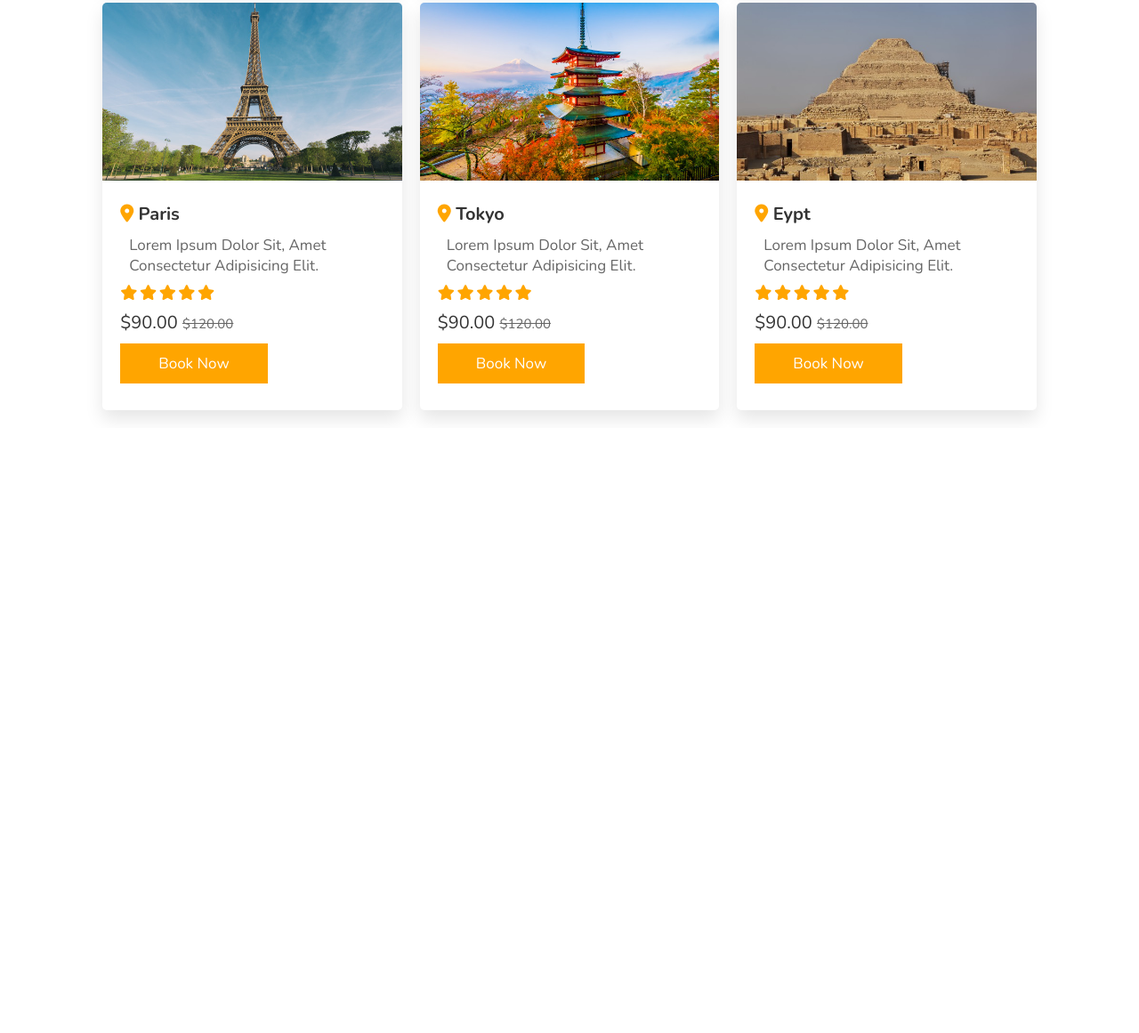
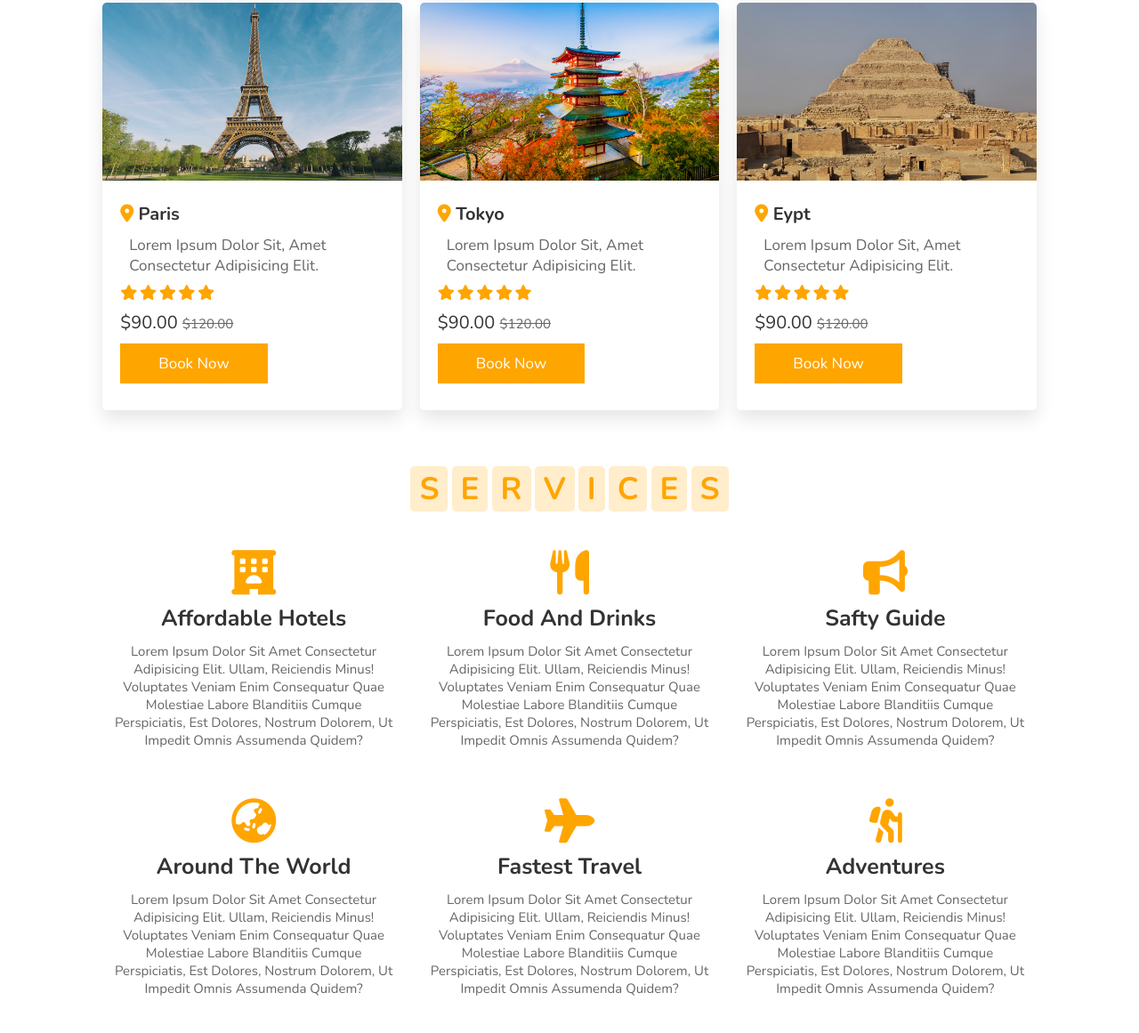
Before and after one commit to Willzz15/Projeto-tour, a plain HTML site: page Tour-WebSite/index.html in a window 1280 px wide. Shown: the part 2050-3211 px from the top of the page at 89% size. Before the commit the page ends 2531 px from the top, so only its background shows below. Drawn offline with nearby package versions, Linux system fonts and the light colour scheme.

Commit message:
Services

```diff
--- a/Tour-WebSite/index.html
+++ b/Tour-WebSite/index.html
@@ -241,8 +241,77 @@
       </div>
     </div>
   </section>
+  <!-- packagens section ends -->
 
-  <!-- packagens section ends -->
+
+  <!-- service section start-->
+
+  <section class="services" id="services">
+
+    <h1 class="heading">
+      <span>s</span>
+      <span>e</span>
+      <span>r</span>
+      <span>v</span>
+      <span>i</span>
+      <span>c</span>
+      <span>e</span>
+      <span>s</span>
+    </h1>
+
+    <div class="box-container">
+
+      <div class="box">
+        <i class="fas fa-hotel"></i>
+        <h3>affordable hotels</h3>
+        <p>Lorem ipsum dolor sit amet consectetur adipisicing elit. Ullam, reiciendis minus! Voluptates veniam enim
+          consequatur quae molestiae labore blanditiis cumque perspiciatis, est dolores, nostrum dolorem, ut impedit
+          omnis assumenda quidem?</p>
+      </div>
+
+      <div class="box">
+        <i class="fas fa-utensils"></i>
+        <h3>food and drinks</h3>
+        <p>Lorem ipsum dolor sit amet consectetur adipisicing elit. Ullam, reiciendis minus! Voluptates veniam enim
+          consequatur quae molestiae labore blanditiis cumque perspiciatis, est dolores, nostrum dolorem, ut impedit
+          omnis assumenda quidem?</p>
+      </div>
+
+      <div class="box">
+        <i class="fas fa-bullhorn"></i>
+        <h3>safty guide</h3>
+        <p>Lorem ipsum dolor sit amet consectetur adipisicing elit. Ullam, reiciendis minus! Voluptates veniam enim
+          consequatur quae molestiae labore blanditiis cumque perspiciatis, est dolores, nostrum dolorem, ut impedit
+          omnis assumenda quidem?</p>
+      </div>
+
+      <div class="box">
+        <i class="fas fa-globe-asia"></i>
+        <h3>around the world</h3>
+        <p>Lorem ipsum dolor sit amet consectetur adipisicing elit. Ullam, reiciendis minus! Voluptates veniam enim
+          consequatur quae molestiae labore blanditiis cumque perspiciatis, est dolores, nostrum dolorem, ut impedit
+          omnis assumenda quidem?</p>
+      </div>
+
+      <div class="box">
+        <i class="fas fa-plane"></i>
+        <h3>fastest travel</h3>
+        <p>Lorem ipsum dolor sit amet consectetur adipisicing elit. Ullam, reiciendis minus! Voluptates veniam enim
+          consequatur quae molestiae labore blanditiis cumque perspiciatis, est dolores, nostrum dolorem, ut impedit
+          omnis assumenda quidem?</p>
+      </div>
+
+      <div class="box">
+        <i class="fas fa-hiking"></i>
+        <h3>adventures</h3>
+        <p>Lorem ipsum dolor sit amet consectetur adipisicing elit. Ullam, reiciendis minus! Voluptates veniam enim
+          consequatur quae molestiae labore blanditiis cumque perspiciatis, est dolores, nostrum dolorem, ut impedit
+          omnis assumenda quidem?</p>
+      </div>
+    </div>
+  </section>
+
+  <!-- service section ends-->
 
 
 
--- a/Tour-WebSite/styles.css
+++ b/Tour-WebSite/styles.css
@@ -419,6 +419,44 @@ header .search-bar-container label:hover {
 
 /*packages ends*/
 
+/*service start*/
+
+.services .box-container {
+  display: flex;
+  flex-wrap: wrap;
+  gap: 1.5rem;
+}
+
+.services .box-container .box {
+  flex: 1 1 30rem;
+  border-radius: 0.5rem;
+  padding: 1rem;
+  text-align: center;
+}
+
+.services .box-container .box i {
+  padding: 1rem;
+  font-size: 5rem;
+  color: var(--orange);
+}
+
+.services .box-container .box h3 {
+  font-size: 2.5rem;
+  color: #333;
+}
+
+.services .box-container .box p {
+  font-size: 1.5rem;
+  color: #666;
+  padding: 1rem 0;
+}
+
+.services .box-container .box:hover {
+  box-shadow: 0 1rem 2rem rgba(0, 0, 0, 0.1);
+}
+
+/*service end*/
+
 @media (max-width: 991px) {
   header {
     padding: 2rem;
```
